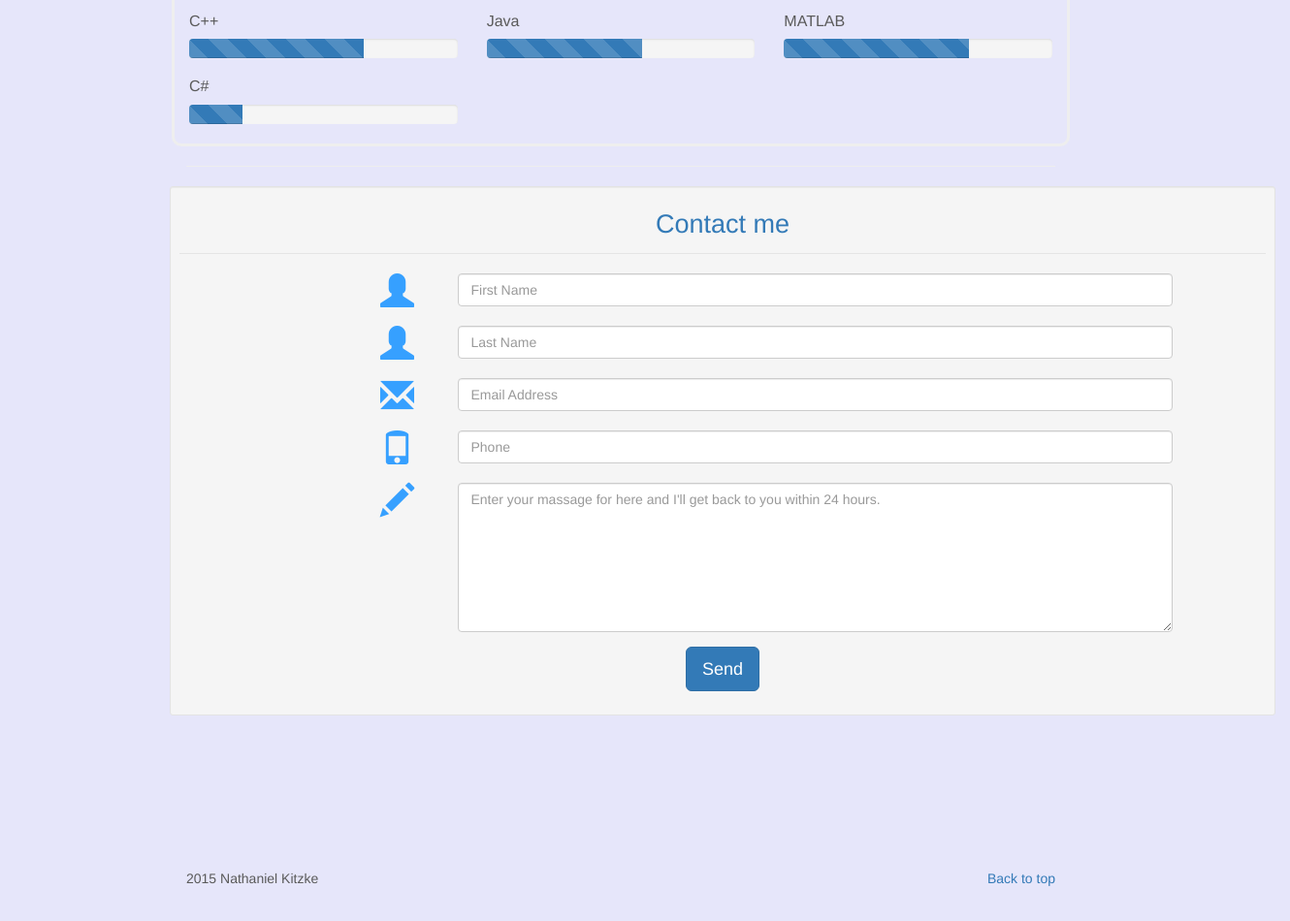
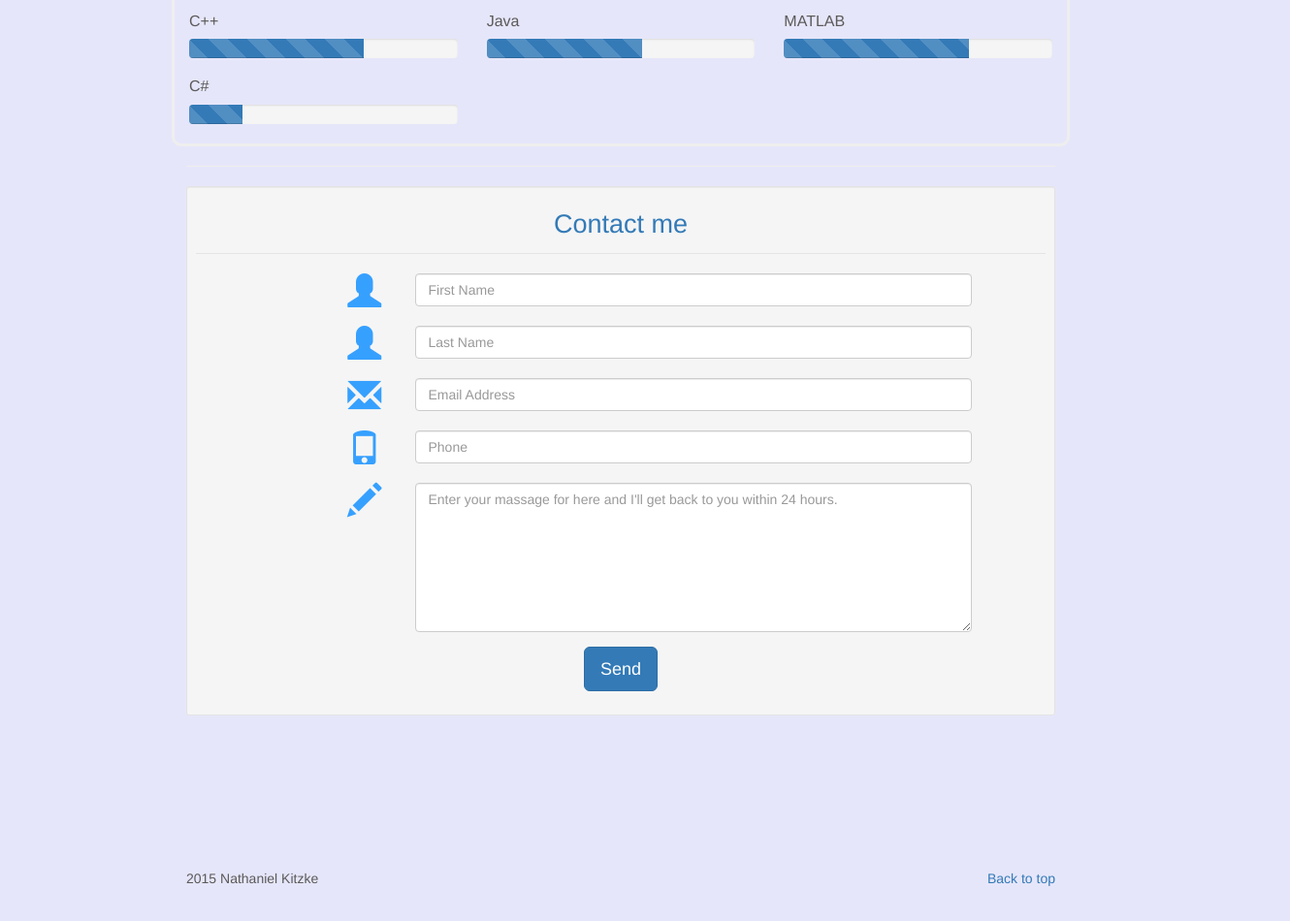
Before and after one commit to nk1tz/nk1tz.github.io, a website: page index.html in a window 1280 px wide. Shown: the part 3206-4156 px from the top of the page at 97% size, 1330 px wide, since content can reach past the window. Drawn offline with nearby package versions, Linux system fonts and the light colour scheme; some packages are replaced by stand-ins of ours; a script that the page names is missing.

Commit message:
Going to merge version5 into master

```diff
--- a/index.html
+++ b/index.html
@@ -377,7 +377,7 @@
 
 
   <div class="section4"><!--Contact Section-->
-      <div class="container">
+      <!--<div class="container">-->
         <div class="row">
           <div class="col-md-12">
             <div class="well well-sm">
@@ -430,7 +430,7 @@
             </div>
           </div>
         </div>
-      </div>
+      <!--</div>-->
 
   </div><!--/.section4-->
 
--- a/sass/main.scss
+++ b/sass/main.scss
@@ -105,7 +105,7 @@ body {
   margin-right: auto;
 }
 .section4{
-  width:75%;
+  width:70%;
   margin-left: auto;
   margin-right: auto;
 }
```
Also changed, not shown: css/main.css.
